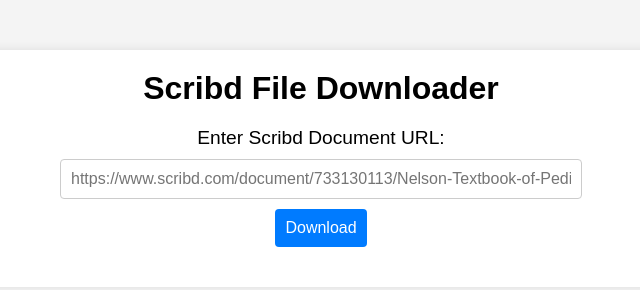
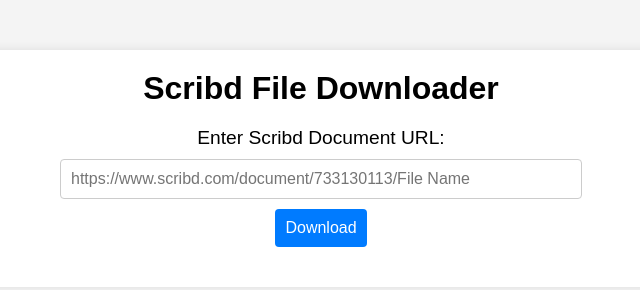
Before and after one commit to zeeshan-choohan/scrdown, a website: page index.html in a window 1280 px wide. Shown: the whole page, without its empty margins (319-959 px from the left). Drawn offline with Linux system fonts and the light colour scheme.

Commit message:
Update index.html

```diff
--- a/index.html
+++ b/index.html
@@ -22,7 +22,7 @@
         <main>
             <form id="downloadForm">
                 <label for="url">Enter Scribd Document URL:</label>
-                <input type="url" id="url" name="url" placeholder="https://www.scribd.com/document/733130113/Nelson-Textbook-of-Pediatrics-22nd-Edition-2024-Volume-One" required>
+                <input type="url" id="url" name="url" placeholder="https://www.scribd.com/document/733130113/File Name" required>
                 <button type="submit">Download</button>
             </form>
             <div id="progress" style="display: none;">
```
